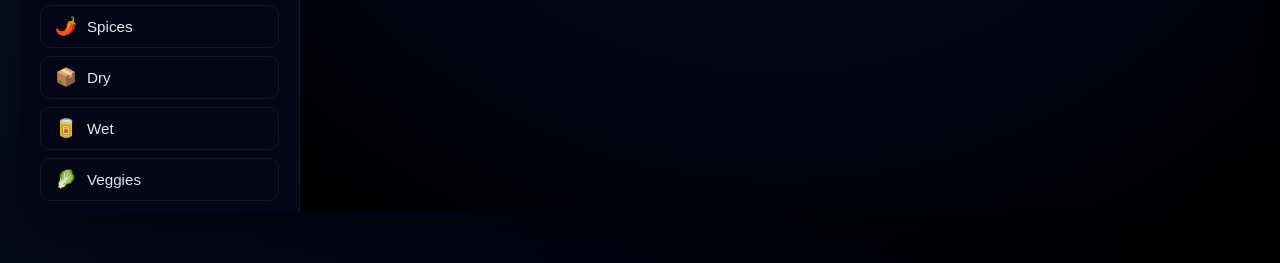
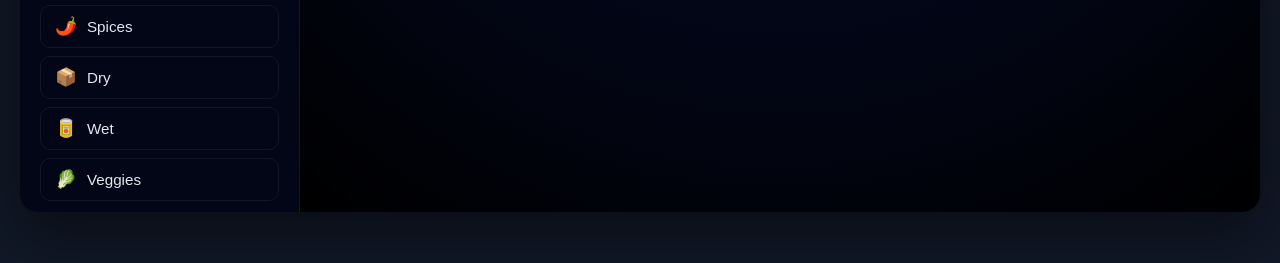
Before and after one commit to IvyAndersen/fillout-dashboard, a website: page index.html in a window 1280 px wide. Shown: the part 537-800 px from the top of the page. Drawn offline with Linux system fonts and the light colour scheme.

Commit message:
Update body background color to dark grey
Changed the background color of the body to a solid dark grey.

```diff
--- a/styles.css
+++ b/styles.css
@@ -6,10 +6,11 @@
 
 body {
     font-family: -apple-system, BlinkMacSystemFont, 'Segoe UI', Roboto, Oxygen, Ubuntu, Cantarell, sans-serif;
-    background: linear-gradient(145deg, #0f172a 0%, #020617 60%, #000 100%);
+    background: #111827; /* same dark grey as many Fillout components */
     min-height: 100vh;
     padding: 20px;
 }
+
 
 
 /* wrapper */
```
